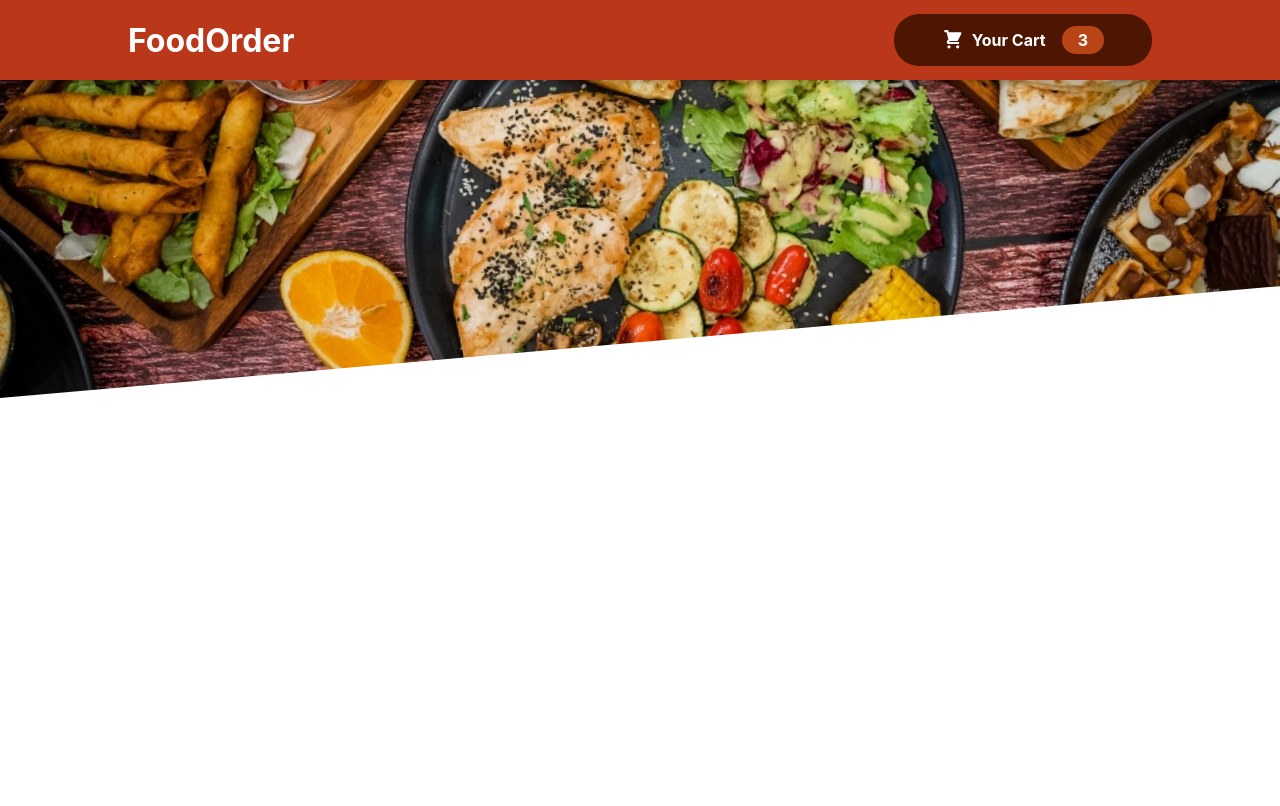
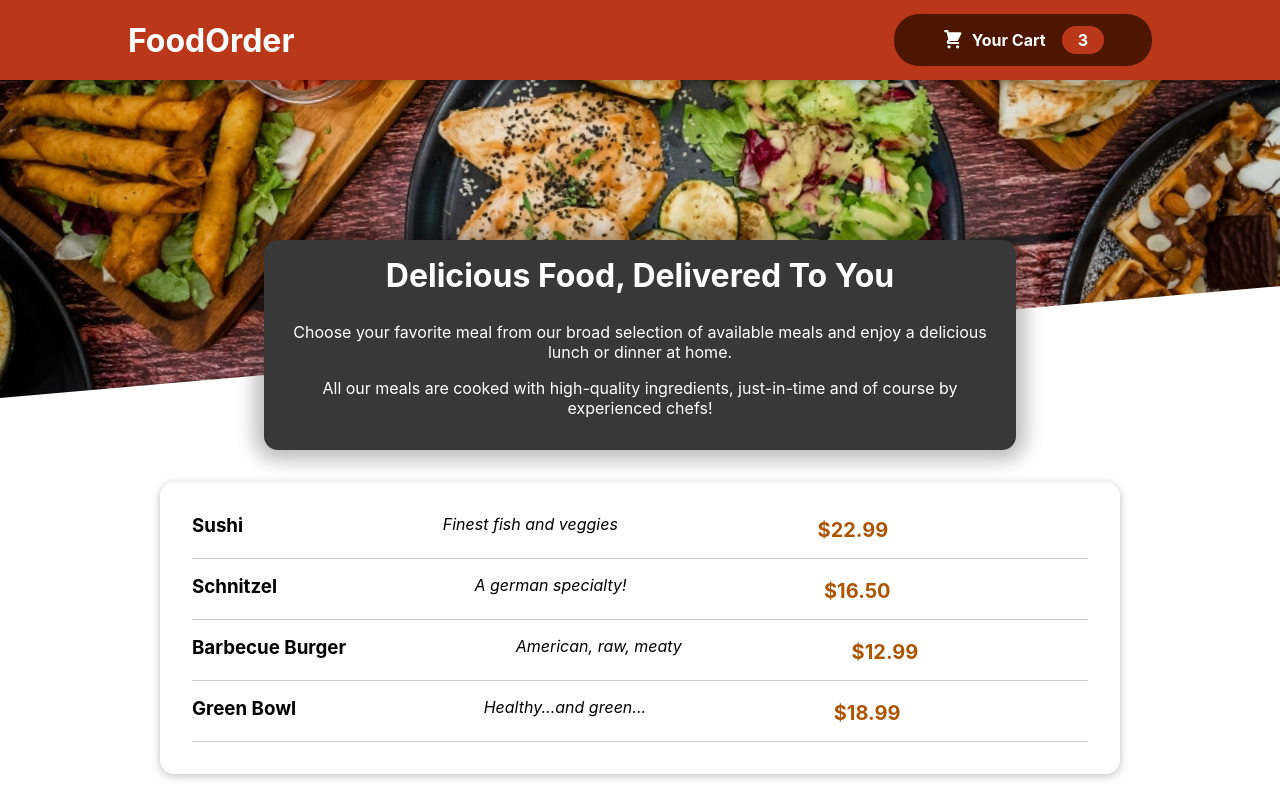
Before and after one commit to cllcnkrt/Food-Order-App-React, a React (Create React App) app: page / in a window 1280 px wide. Built offline with nearby package versions, Linux system fonts and the light colour scheme.

Commit message:
Meals section

```diff
--- a/src/App.js
+++ b/src/App.js
@@ -1,10 +1,14 @@
 import { Fragment } from "react";
 import Header from "./components/Layout/Header";
-
+import Meals from "./components/Meals/Meals";
 function App() {
   return (
     <Fragment>
       <Header/>
+
+      <main>
+      <Meals/>
+      </main>
     </Fragment>
   );
 }
--- a/src/components/Layout/HeaderCartButton.module.css
+++ b/src/components/Layout/HeaderCartButton.module.css
@@ -24,7 +24,7 @@
   }
 
   .badge {
-    background-color: #b94517;
+    background-color: #BB371A;
     padding: 0.25rem 1rem;
     border-radius: 25px;
     margin-left: 1rem;
--- /dev/null
+++ b/src/components/Meals/AvailableMeals.js
@@ -0,0 +1,52 @@
+import Card from '../UI/Card';
+import MealItem from './MealItem/MealItem';
+import classes from './AvailableMeals.module.css';
+
+const DUMMY_MEALS = [
+  {
+    id: 'm1',
+    name: 'Sushi',
+    description: 'Finest fish and veggies',
+    price: 22.99,
+  },
+  {
+    id: 'm2',
+    name: 'Schnitzel',
+    description: 'A german specialty!',
+    price: 16.5,
+  },
+  {
+    id: 'm3',
+    name: 'Barbecue Burger',
+    description: 'American, raw, meaty',
+    price: 12.99,
+  },
+  {
+    id: 'm4',
+    name: 'Green Bowl',
+    description: 'Healthy...and green...',
+    price: 18.99,
+  },
+];
+
+const AvailableMeals = () => {
+  const mealsList = DUMMY_MEALS.map((meal) => (
+    <MealItem
+      key={meal.id}
+      id={meal.id}
+      name={meal.name}
+      description={meal.description}
+      price={meal.price}
+    />
+  ));
+
+  return (
+    <section className={classes.meals}>
+      <Card>
+        <ul>{mealsList}</ul>
+      </Card>
+    </section>
+  );
+};
+
+export default AvailableMeals;
--- /dev/null
+++ b/src/components/Meals/AvailableMeals.module.css
@@ -0,0 +1,24 @@
+.meals {
+    max-width: 60rem;
+    width: 90%;
+    margin: 2rem auto;
+    animation: meals-appear 1s ease-out forwards;
+  }
+
+  .meals ul {
+    list-style: none;
+    margin: 0;
+    padding: 0;
+  }
+
+  @keyframes meals-appear {
+    from {
+      opacity: 0;
+      transform: translateY(3rem);
+    }
+
+    to {
+      opacity: 1;
+      transform: translateY(0);
+    }
+  }
--- /dev/null
+++ b/src/components/Meals/MealItem/MealItem.js
@@ -0,0 +1,20 @@
+import React from "react";
+import classes from './MealItem.module.css'
+function MealItem(props) {
+  const price = `$${props.price.toFixed(2)}`;
+
+  return (
+    <li className={classes.meal}>
+      <div>
+        {" "}
+        <h3>{props.name} </h3>{" "}
+      </div>
+      <div className={classes.description}>{props.description}</div>
+      <div className={classes.price}>{price}</div>
+      <div></div>
+
+    </li>
+  );
+}
+
+export default MealItem;
--- /dev/null
+++ b/src/components/Meals/MealItem/MealItem.module.css
@@ -0,0 +1,22 @@
+.meal {
+    display: flex;
+    justify-content: space-between;
+    margin: 1rem;
+    padding-bottom: 1rem;
+    border-bottom: 1px solid #ccc;
+  }
+
+  .meal h3 {
+    margin: 0 0 0.25rem 0;
+  }
+
+  .description {
+    font-style: italic;
+  }
+
+  .price {
+    margin-top: 0.25rem;
+    font-weight: bold;
+    color: #ad5502;
+    font-size: 1.25rem;
+  }
--- /dev/null
+++ b/src/components/Meals/Meals.js
@@ -0,0 +1,14 @@
+import React, { Fragment } from 'react'
+import MealSummary from './MealsSummary'
+import AvailableMeals from './AvailableMeals'
+
+const Meals = () => {
+    return (
+        <Fragment>
+            <MealSummary/>
+            <AvailableMeals/>
+        </Fragment>
+    )
+}
+
+export default Meals
--- /dev/null
+++ b/src/components/Meals/MealsSummary.js
@@ -0,0 +1,19 @@
+import classes from './MealsSummary.module.css';
+
+const MealsSummary = () => {
+  return (
+    <section className={classes.summary}>
+      <h2>Delicious Food, Delivered To You</h2>
+      <p>
+        Choose your favorite meal from our broad selection of available meals
+        and enjoy a delicious lunch or dinner at home.
+      </p>
+      <p>
+        All our meals are cooked with high-quality ingredients, just-in-time and
+        of course by experienced chefs!
+      </p>
+    </section>
+  );
+};
+
+export default MealsSummary;
--- /dev/null
+++ b/src/components/Meals/MealsSummary.module.css
@@ -0,0 +1,18 @@
+.summary {
+    text-align: center;
+    max-width: 45rem;
+    width: 90%;
+    margin: auto;
+    margin-top: -10rem;
+    position: relative;
+    background-color: #383838;
+    color: white;
+    border-radius: 14px;
+    padding: 1rem;
+    box-shadow: 0 1px 18px 10px rgba(0, 0, 0, 0.25);
+  }
+
+  .summary h2 {
+    font-size: 2rem;
+    margin-top: 0;
+  }
--- /dev/null
+++ b/src/components/UI/Card.js
@@ -0,0 +1,11 @@
+import React from 'react'
+import classes from './Card.module.css'
+const Card = (props) => {
+    return (
+        <div className={classes.card}>
+            {props.children}
+        </div>
+    )
+}
+
+export default Card
--- /dev/null
+++ b/src/components/UI/Card.module.css
@@ -0,0 +1,6 @@
+.card {
+    padding: 1rem;
+    box-shadow: 0 2px 8px rgba(0, 0, 0, 0.25);
+    border-radius: 14px;
+    background-color: white;
+  }
```
